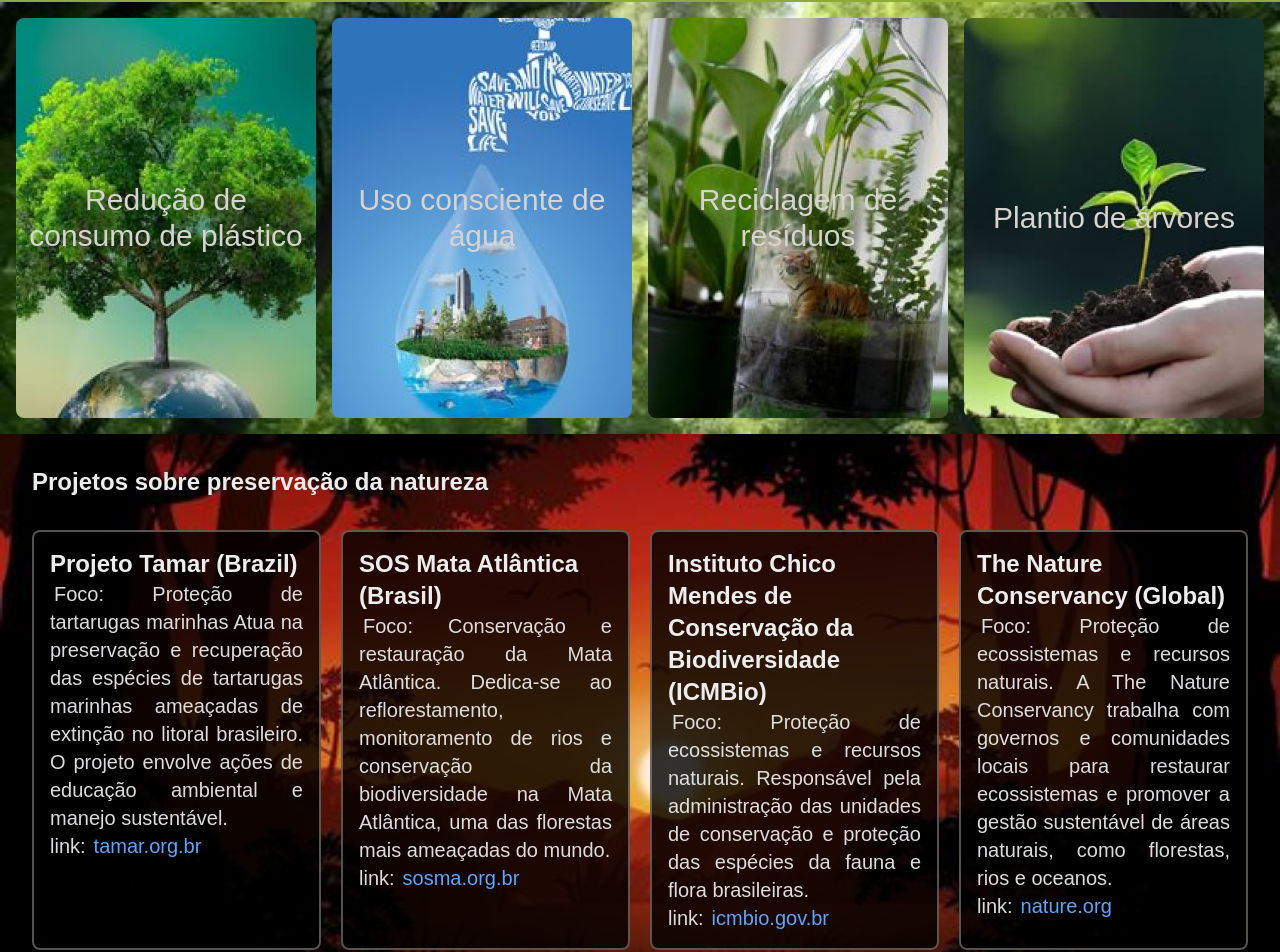
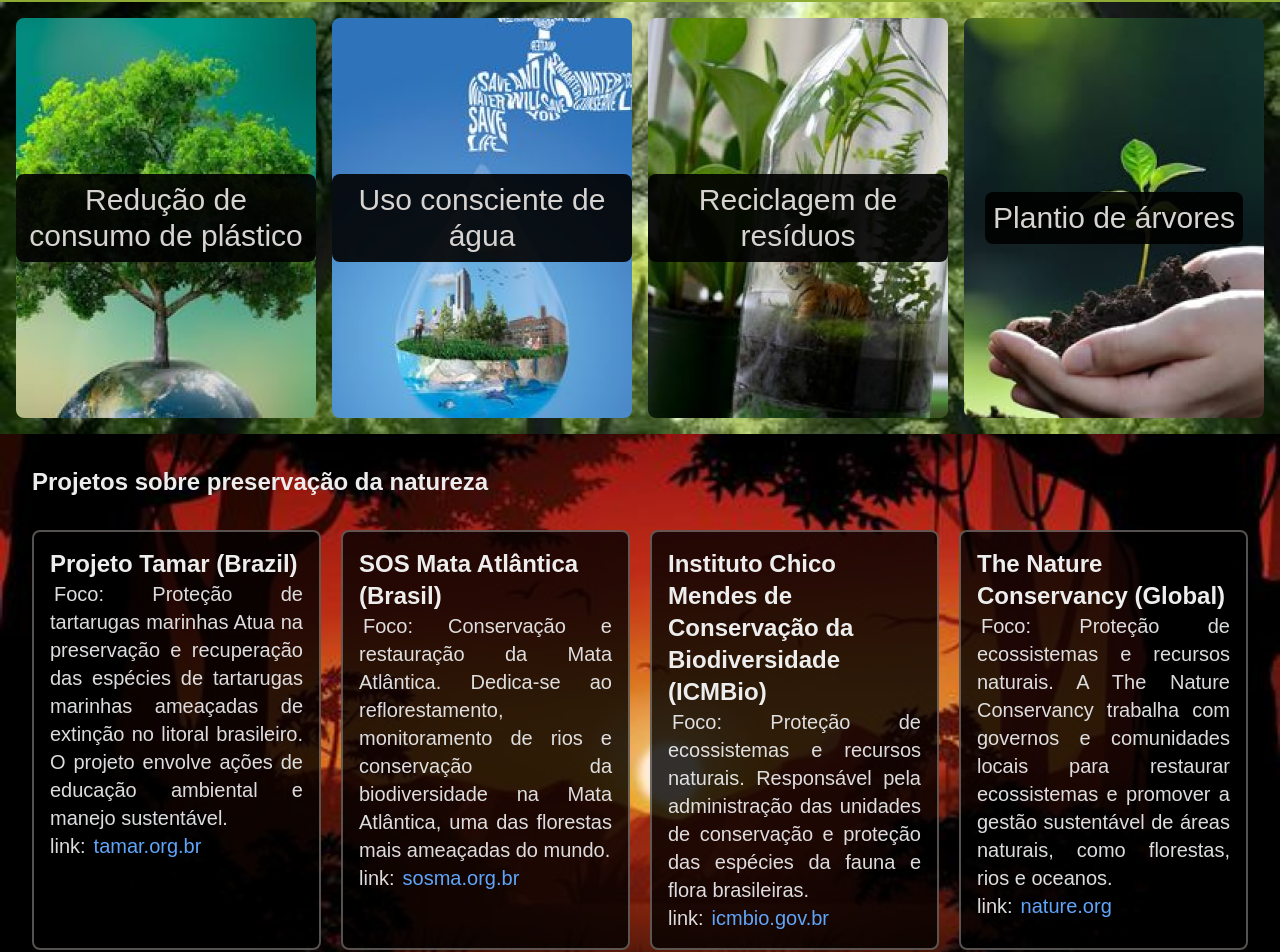
Before and after one commit to antonielzeferino/save-nature, a Next.js app: page / in a window 1280 px wide. Shown: the part 846-1798 px from the top of the page. Built offline with nearby package versions, Linux system fonts and the light colour scheme.

Commit message:
Update EcoFriendlyActionsList.tsx
[style] text visibility

```diff
--- a/src/components/EcoFriendlyActionsList.tsx
+++ b/src/components/EcoFriendlyActionsList.tsx
@@ -27,7 +27,7 @@ const EcoFriendlyActionsList: React.FC = () => {
             objectFit="cover"
             className="absolute inset-0 transition duration-300 ease-in-out"
           />
-          <h5 className="relative z-10 text-stone-300 text-2xl md:text-3xl p-2 text-center rounded-lg">
+          <h5 className="relative z-10 text-stone-300 text-2xl md:text-3xl p-2 text-center rounded-lg bg-black/90">
             {action.text}
           </h5>
         </div>
```
